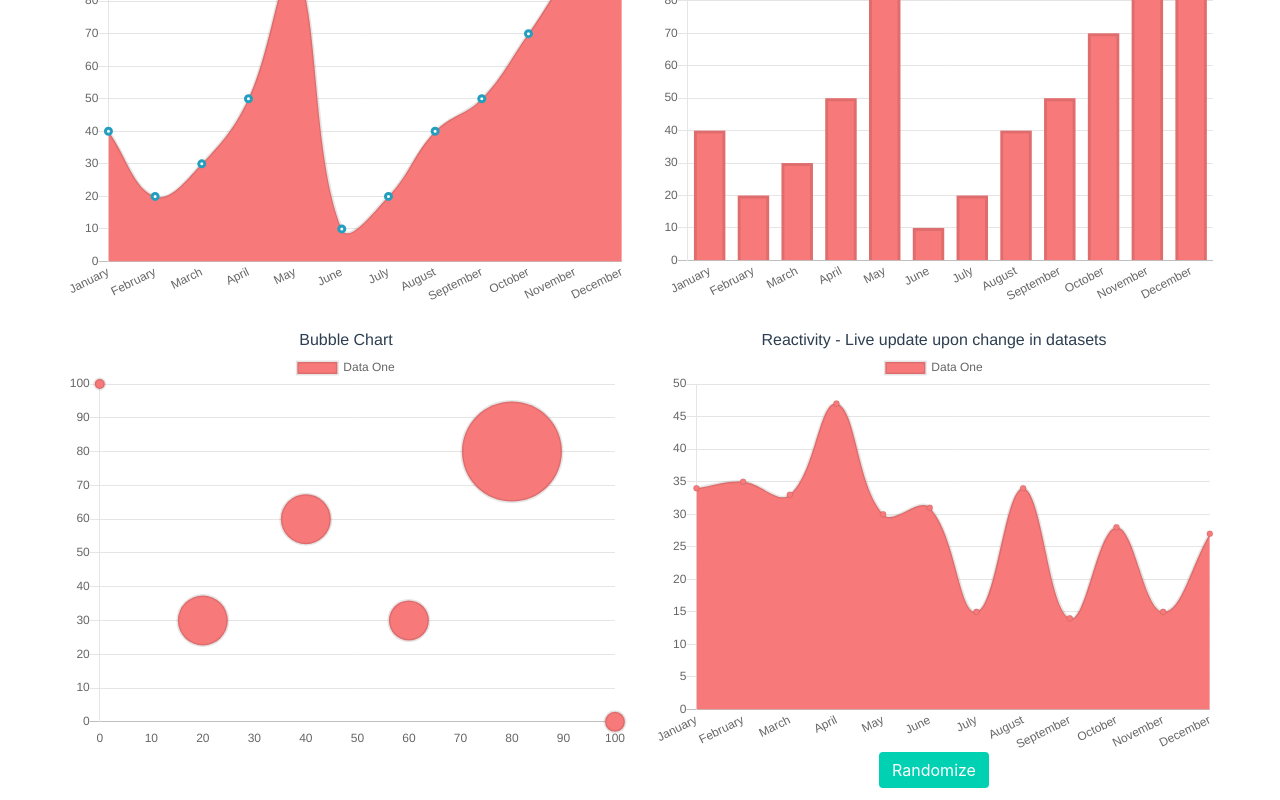
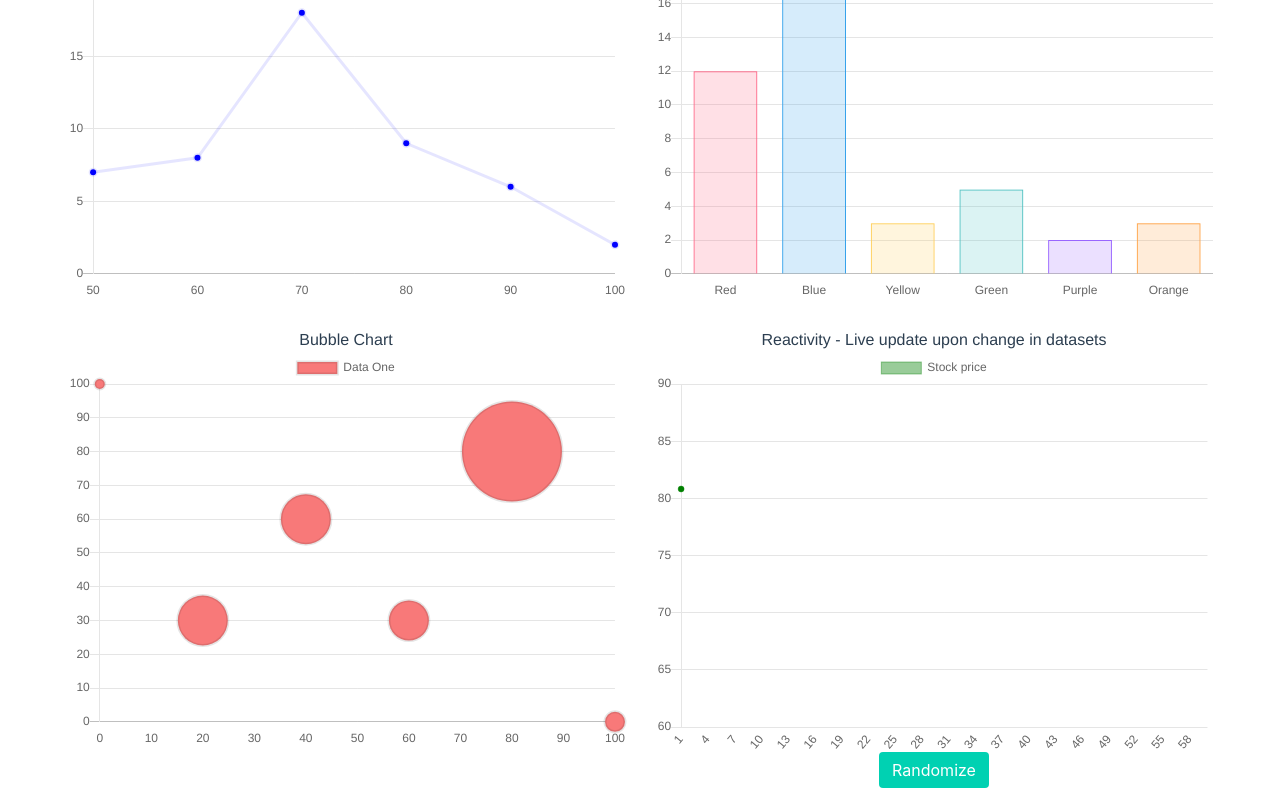
Before and after one commit to ramoh/chart-js-demo, a Vue app: page /chartjs in a window 1280 px wide. Shown: the part 252-1052 px from the top of the page. Built offline with nearby package versions, Linux system fonts and the light colour scheme.

Commit message:
Reactive line chart

```diff
--- a/src/components/BarChart.vue
+++ b/src/components/BarChart.vue
@@ -6,30 +6,28 @@ export default {
   data() {
     return {
       dataCollection: {
-        // Data to be represented on x-axis
-        labels: [
-          "January",
-          "February",
-          "March",
-          "April",
-          "May",
-          "June",
-          "July",
-          "August",
-          "September",
-          "October",
-          "November",
-          "December",
-        ],
+        labels: ["Red", "Blue", "Yellow", "Green", "Purple", "Orange"],
         datasets: [
           {
-            label: "Data One Test",
-            backgroundColor: "#f87979",
-            pointBackgroundColor: "white",
-            borderWidth: 3,
-            pointBorderColor: "#249EBF",
-            // Data to be represented on y-axis
-            data: [40, 20, 30, 50, 90, 10, 20, 40, 50, 70, 90, 100],
+            label: "# of Votes",
+            data: [12, 19, 3, 5, 2, 3],
+            backgroundColor: [
+              "rgba(255, 99, 132, 0.2)",
+              "rgba(54, 162, 235, 0.2)",
+              "rgba(255, 206, 86, 0.2)",
+              "rgba(75, 192, 192, 0.2)",
+              "rgba(153, 102, 255, 0.2)",
+              "rgba(255, 159, 64, 0.2)",
+            ],
+            borderColor: [
+              "rgba(255, 99, 132, 1)",
+              "rgba(54, 162, 235, 1)",
+              "rgba(255, 206, 86, 1)",
+              "rgba(75, 192, 192, 1)",
+              "rgba(153, 102, 255, 1)",
+              "rgba(255, 159, 64, 1)",
+            ],
+            borderWidth: 1,
           },
         ],
       },
--- a/src/components/LineChart.vue
+++ b/src/components/LineChart.vue
@@ -1,36 +1,26 @@
 <script>
 import { Line } from "vue-chartjs";
 // Exporting this so that it can be used as a component
+var xValues = [50, 60, 70, 80, 90, 100];
+var yValues = [7, 8, 18, 9, 6, 2, 12, 23];
 export default {
   name: "line-chart",
   extends: Line,
   data() {
     return {
       dataCollection: {
-        // Data to be represented on x-axis
-        labels: [
-          "January",
-          "February",
-          "March",
-          "April",
-          "May",
-          "June",
-          "July",
-          "August",
-          "September",
-          "October",
-          "November",
-          "December",
-        ],
+        labels: xValues,
         datasets: [
           {
-            label: "Data One Test",
-            backgroundColor: "#f87979",
-            pointBackgroundColor: "white",
+            fill: false,
+            lineTension: 0,
+            // label: "Data One Test",
+            backgroundColor: "rgba(0,0,255,1.0)",
+            borderColor: "rgba(0,0,255,0.1)",
             borderWidth: 3,
-            pointBorderColor: "#249EBF",
+            //    pointBorderColor: "#249EBF",
             // Data to be represented on y-axis
-            data: [40, 20, 30, 50, 90, 10, 20, 40, 50, 70, 90, 100],
+            data: yValues,
           },
         ],
       },
@@ -56,7 +46,7 @@ export default {
           ],
         },
         legend: {
-          display: true,
+          display: false,
         },
         responsive: true,
         maintainAspectRatio: false,
--- a/src/components/Reactive.vue
+++ b/src/components/Reactive.vue
@@ -13,6 +13,8 @@ export default {
             {
               ticks: {
                 beginAtZero: true,
+                min: 60,
+                max: 90,
               },
               gridLines: {
                 display: true,
--- a/src/views/VueChartJS.vue
+++ b/src/views/VueChartJS.vue
@@ -29,6 +29,12 @@ import LineChart from "../components/LineChart.vue";
 import BarChart from "../components/BarChart.vue";
 import BubbleChart from "../components/BubbleChart.vue";
 import Reactive from "../components/Reactive.vue";
+const xLables = Array.from(Array(60), (x, index) => index + 1);
+const yLabels = [];
+
+const randomNumberGenerator = (max, min) => {
+  return Math.random() * (max - min) + min;
+};
 export default {
   components: { LineChart, BarChart, BubbleChart, Reactive },
   name: "vue-charts-js",
@@ -42,46 +48,36 @@ export default {
     // anytime the vue instance if created, call the fillData() function
     this.fillData();
   },
+  mounted() {
+    // add a element to y lables at regular interval.
+    // per 500 milliseconds
+    const updatePrice = setInterval(() => {
+      yLabels.push(randomNumberGenerator(75, 85));
+      this.fillData();
+      if (yLabels.length === 45) {
+        clearInterval(updatePrice);
+      }
+    }, 5000);
+  },
   methods: {
     fillData() {
       this.dataCollection = {
         // Data for the y-axis of the chart
-        labels: [
-          "January",
-          "February",
-          "March",
-          "April",
-          "May",
-          "June",
-          "July",
-          "August",
-          "September",
-          "October",
-          "November",
-          "December",
-        ],
+        labels: xLables,
         datasets: [
           {
-            label: "Data One",
-            backgroundColor: "#f87979",
+            fill: false,
+            label: "Stock price",
+            backgroundColor: "rgba(0,128,0,1.0)",
+            borderColor: "rgba(0,128,0,0.4)",
+            borderWidth: 1,
+            //  backgroundColor: "#f87979",
             // Data for the x-axis of the chart
-            data: [
-              this.getRandomInt(),
-              this.getRandomInt(),
-              this.getRandomInt(),
-              this.getRandomInt(),
-              this.getRandomInt(),
-              this.getRandomInt(),
-              this.getRandomInt(),
-              this.getRandomInt(),
-              this.getRandomInt(),
-              this.getRandomInt(),
-              this.getRandomInt(),
-              this.getRandomInt(),
-            ],
+            data: yLabels,
           },
         ],
       };
+      //
     },
     getRandomInt() {
       // JS function to generate numbers to be used for the chart
```
